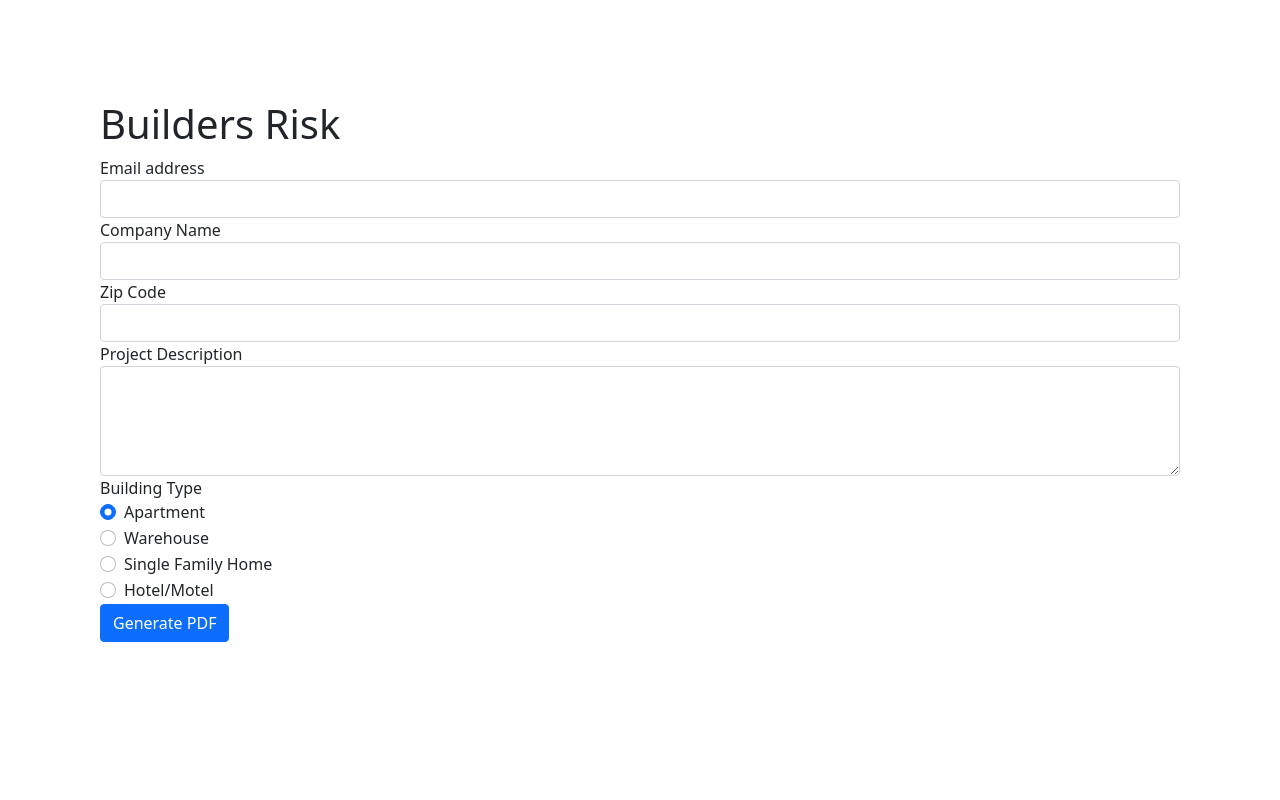
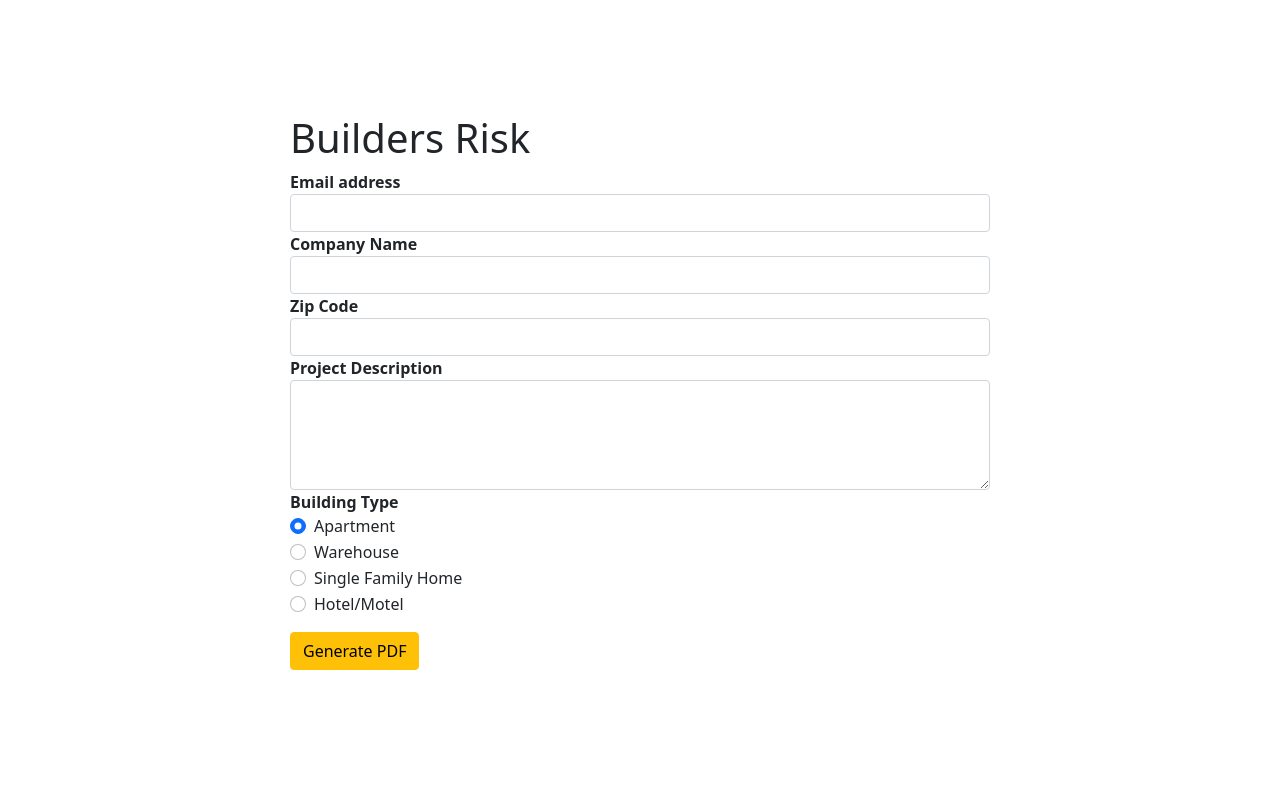
Before and after one commit to hannahramadan/insurance-application, a Flask app: page /builders_risk in a window 1280 px wide. Run offline with Flask 2, Linux system fonts and the light colour scheme.

Commit message:
Form and homepage styling

```diff
--- a/server.py
+++ b/server.py
@@ -84,10 +84,7 @@ def general_liability_form():
         display.stop()
 
     response = make_response(pdf)
-
-    # tells brower its about to get a pdf file
     response.headers['Content-Type'] = 'application/pdf'
-    # loads pdf in browers vs download
     response.headers['Content-Disposition'] = 'inline; filename=output.pdf'
 
     return response
--- a/static/styles.css
+++ b/static/styles.css
@@ -1,6 +1,17 @@
+html, body {
+    height: 100%;
+}
+
+html {
+    display: table;
+    margin: auto;
+}
+
 body {
-    padding-top: 100px;
-    padding-bottom: 100px;
-    padding-left: 100px;
-    padding-right: 100px;
-    }
+    display: table-cell;
+    vertical-align: middle;
+}
+
+.form{
+    width: 700px;
+}
--- a/templates/builders_risk.html
+++ b/templates/builders_risk.html
@@ -15,34 +15,34 @@
   </head>
   <body>
     <h1>Builders Risk</h1>
-    <form method="POST">
+    <form method="POST" class=form>
         <!-- Email input -->
         <div class="form-group">
-            <label for="email">Email address</label>
+            <label for="email"><b>Email address</b></label>
             <input type="email" name= "email" class="form-control" id="email" required>
         </div>
 
         <!-- Company name input -->
         <div class="form-group">
-            <label for="company_name">Company Name</label>
+            <label for="company_name"><b>Company Name</b></label>
             <input type="text" name= "company_name" class="form-control" id="company_name" required>
         </div>
 
         <!-- Zip code input -->
         <div class="form-group">
-            <label for="zip_code">Zip Code</label>
+            <label for="zip_code"><b>Zip Code</b></label>
             <input type="text" name="zip_code" pattern="\d{5}" class="form-control" id="zip_code" oninvalid="this.setCustomValidity('Please enter a valid 5 digit zip code.')" oninput="this.setCustomValidity('')" required>
         </div>
 
         <!-- Project description input -->
         <div class="form-group">
-            <label for="project_description">Project Description</label>
+            <label for="project_description"><b>Project Description</b></label>
             <textarea class="form-control" name= "project_description" id="project_description" rows="4"></textarea>
         </div>
 
         <!-- Building type radio input -->
         <div class="form-group">
-            <label for="building_type">Building Type</label>
+            <label for="building_type"><b>Building Type</b></label>
             <div class="form-check">
                 <input class="form-check-input" type="radio" name="building_type" value="Apartment" checked>
                 <label class="form-check-label">
@@ -68,7 +68,8 @@
                 </label>
             </div>
         </div>
-        <button id="builders_risk_submit" class="btn btn-primary" formaction="/builders_risk_form">Generate PDF</button>
+        <p><p>
+        <button id="builders_risk_submit" class="btn btn-warning" formaction="/builders_risk_form">Generate PDF</button>
         <!-- Coverage needed checkbox input -->
         <!-- <div class="form-group">
             <label for="building_type">Coverage Needed</label>
```
Also changed, not shown: templates/commercial_general_liability.html (+8 -7 lines), templates/homepage.html (+4 -6 lines).
